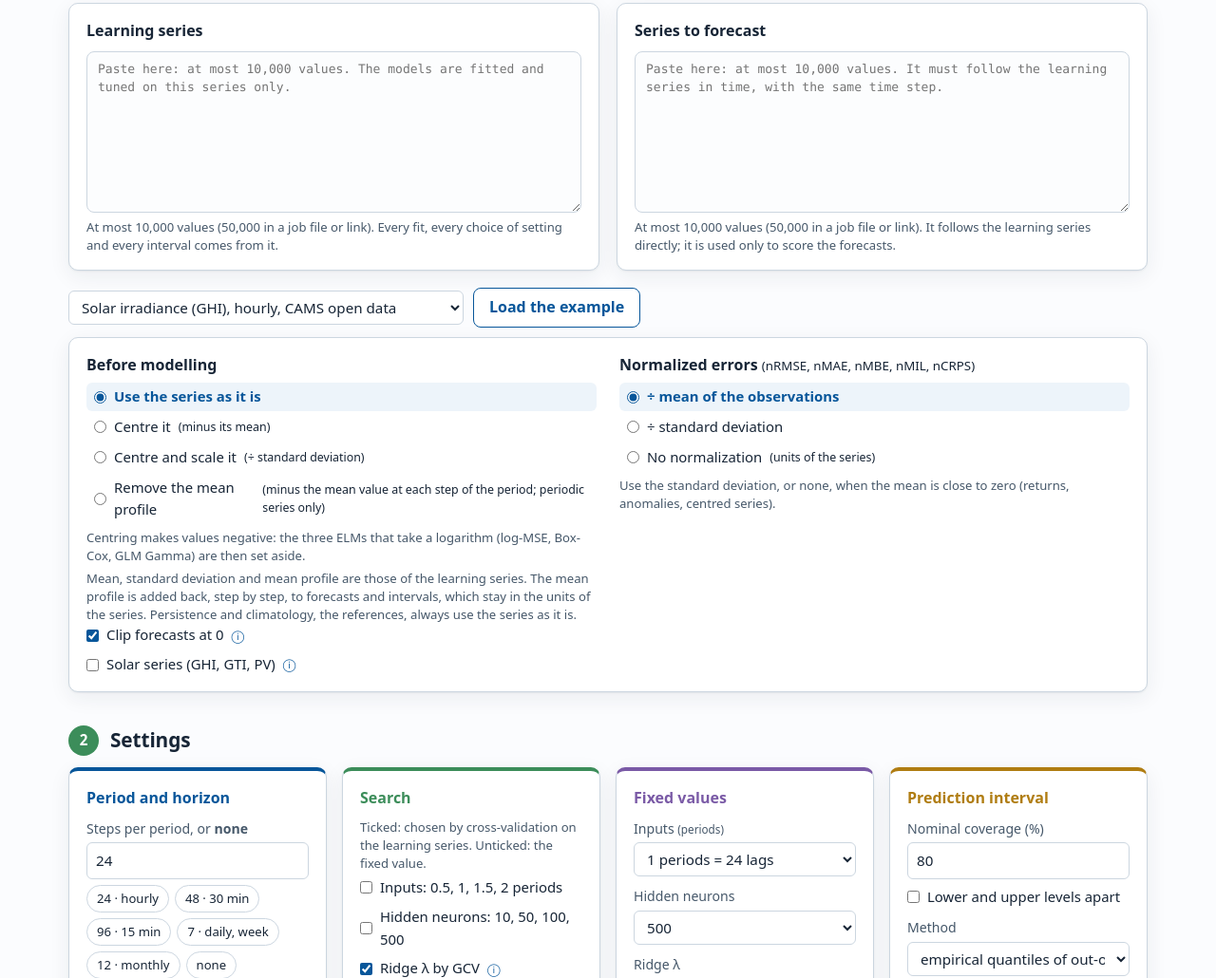
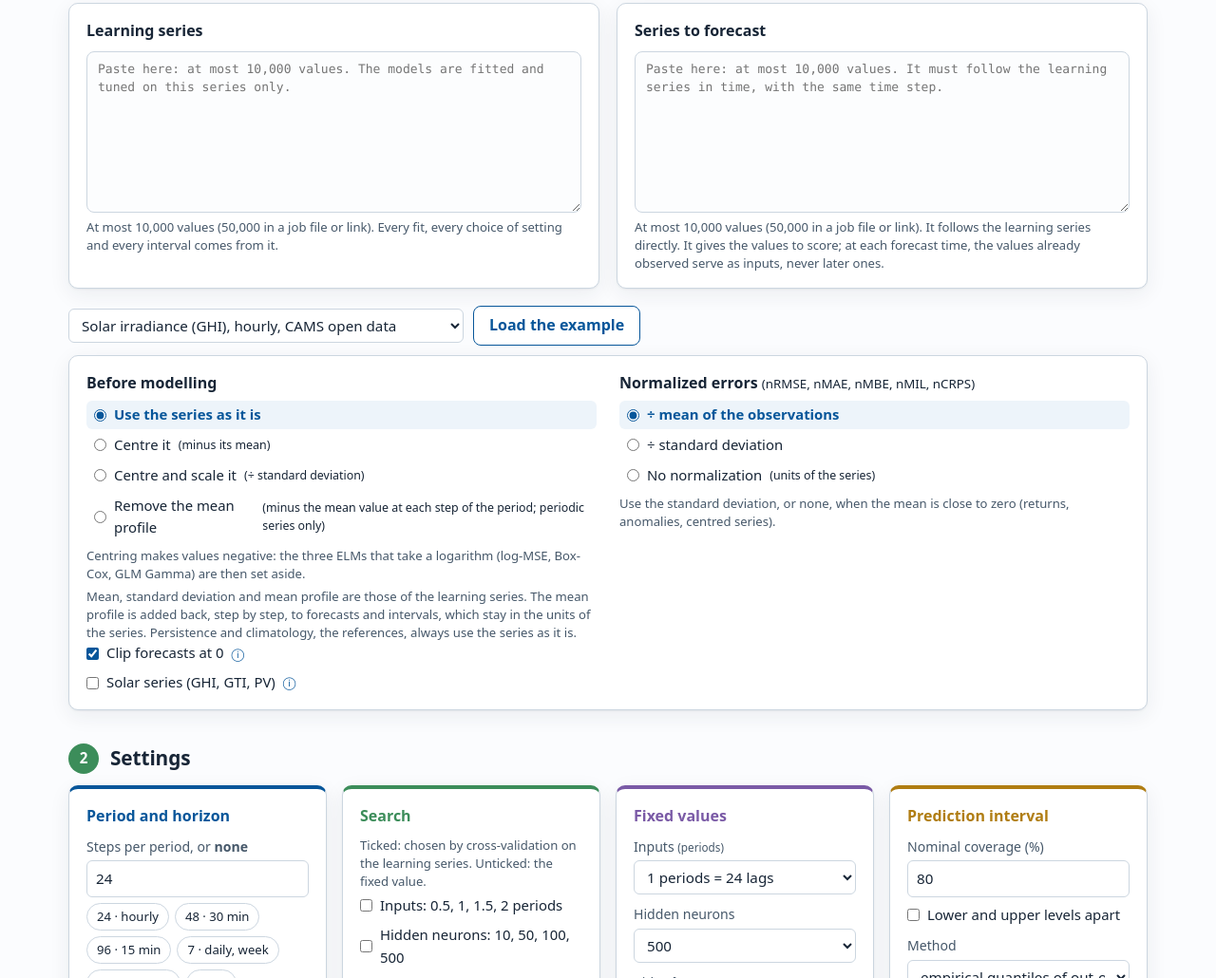
Before and after one commit to cyrilvoyant/frugalcast, a plain HTML site: page index.html in a window 1280 px wide. Shown: the part 873-1903 px from the top of the page at 95% size. Drawn offline with Linux system fonts and the light colour scheme.

Commit message:
Clarify the role of the series to forecast (observed values serve as inputs at later origins)

```diff
--- a/index.html
+++ b/index.html
@@ -84,7 +84,7 @@
     <div class="card">
       <div class="dhead"><b>Series to forecast</b><span class="badge" id="nfore"></span></div>
       <textarea id="fore" spellcheck="false" placeholder="Paste here: at most 10,000 values. It must follow the learning series in time, with the same time step."></textarea>
-      <p class="hint">At most 10,000 values (50,000 in a job file or link). It follows the learning series directly; it is used only to score the forecasts.</p>
+      <p class="hint">At most 10,000 values (50,000 in a job file or link). It follows the learning series directly. It gives the values to score; at each forecast time, the values already observed serve as inputs, never later ones.</p>
     </div>
   </div>
   <div class="toolbar"><select id="exsel" aria-label="Example data" style="width:auto;display:inline-block;margin:0"><option value="ghi" selected>Solar irradiance (GHI), hourly, CAMS open data</option><option value="edf">Electricity production, Corsica, hourly, EDF open data</option></select><button class="btn" id="example" type="button">Load the example</button><small class="note" id="exlabel" style="margin:0"></small></div>
```
Also changed, not shown: 1 other file.
